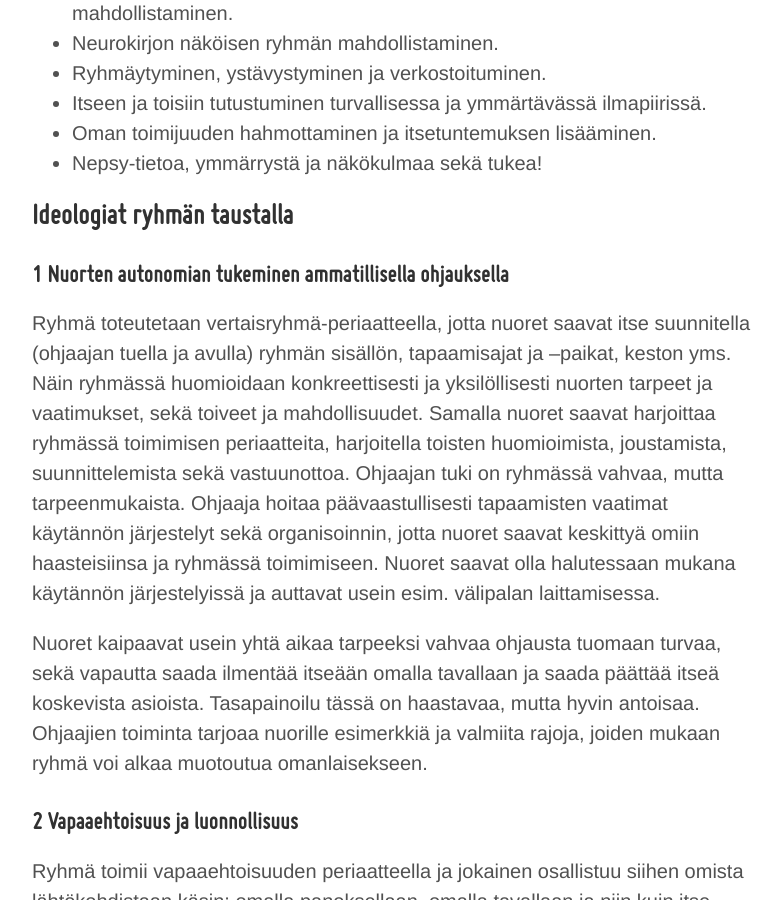
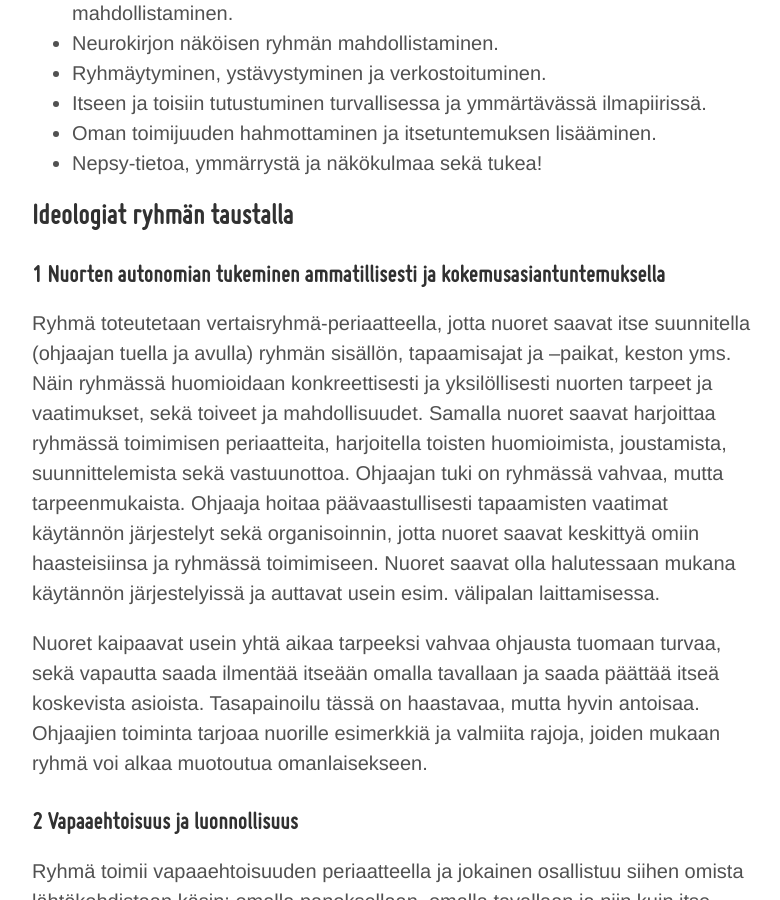
Before and after one commit to niinapiira/neppari.net, a Jekyll site: the page built from _posts/2023-08-04-ammatillisesti-ohjattu-vertaistukiryhma-nuorille.md, in a window 1280 px wide and 900 px high, scrolled down 6357 px. Shown: the whole window, without its empty margins (248-1028 px from the left). Built offline with Jekyll 4.4.1, drawn with Linux system fonts in a browser that asks for light colours.

Commit message:
Update 2023-08-04-ammatillisesti-ohjattu-vertaistukiryhma-nuorille.md

```diff
--- a/_posts/2023-08-04-ammatillisesti-ohjattu-vertaistukiryhma-nuorille.md
+++ b/_posts/2023-08-04-ammatillisesti-ohjattu-vertaistukiryhma-nuorille.md
@@ -102,7 +102,7 @@ Olemme pyrkineet tarjoamaan nuorille luonnollisen ja elämän makuisen ryhmän,
 
 ## Ideologiat ryhmän taustalla
 
-### 1 Nuorten autonomian tukeminen ammatillisella ohjauksella
+### 1 Nuorten autonomian tukeminen ammatillisesti ja kokemusasiantuntemuksella
 
 Ryhmä toteutetaan vertaisryhmä-periaatteella, jotta nuoret saavat itse suunnitella (ohjaajan tuella ja avulla) ryhmän sisällön, tapaamisajat ja –paikat, keston yms. Näin ryhmässä huomioidaan konkreettisesti ja yksilöllisesti nuorten tarpeet ja vaatimukset, sekä toiveet ja mahdollisuudet. Samalla nuoret saavat harjoittaa ryhmässä toimimisen periaatteita, harjoitella toisten huomioimista, joustamista, suunnittelemista sekä vastuunottoa. Ohjaajan tuki on ryhmässä vahvaa, mutta tarpeenmukaista. Ohjaaja hoitaa päävaastullisesti tapaamisten vaatimat käytännön järjestelyt sekä organisoinnin, jotta nuoret saavat keskittyä omiin haasteisiinsa ja ryhmässä toimimiseen. Nuoret saavat olla halutessaan mukana käytännön järjestelyissä ja auttavat usein esim. välipalan laittamisessa.
 
```
